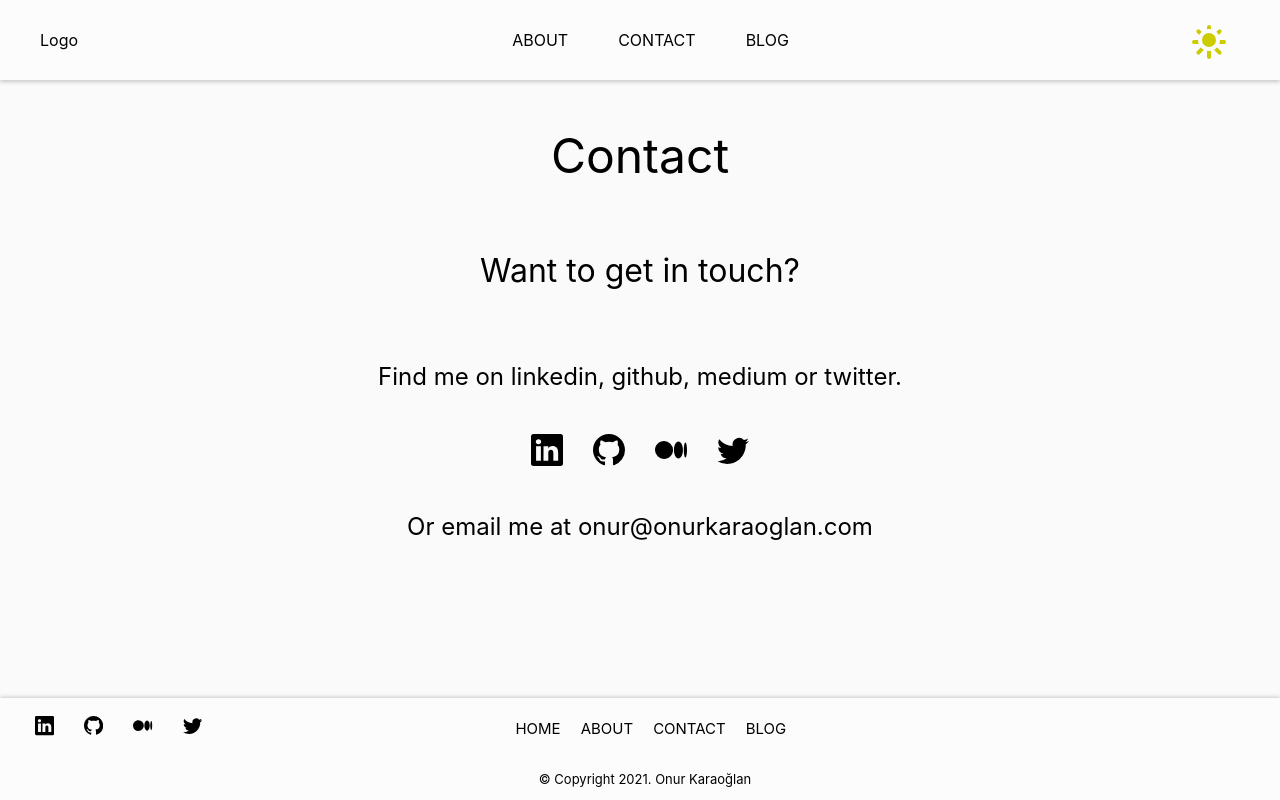
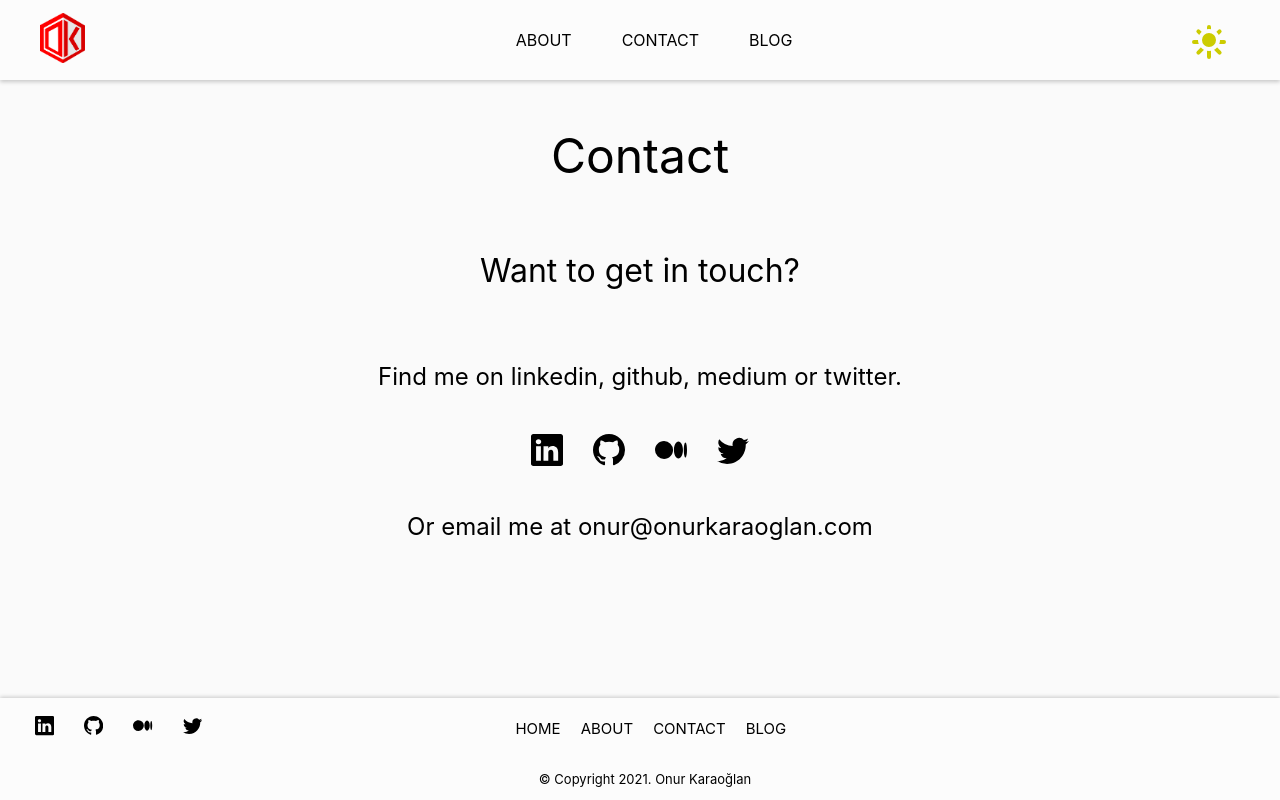
Before and after one commit to onurkaraoglan/next-contentful-blog, a Next.js app: page /contact in a window 1280 px wide. Built offline with nearby package versions, Linux system fonts and the light colour scheme.

Commit message:
logo added to nav

```diff
--- a/components/navigation.js
+++ b/components/navigation.js
@@ -37,7 +37,9 @@ function Navigation() {
       <div className="logo-nav">
         <div className="logo-container">
           <Link href="/">
-            <a> Logo </a>
+            <a>
+              <img src="/images/logo.png" width="45" height="50" alt="close" />
+            </a>
           </Link>
         </div>
         <ul className={click ? "nav-options active" : "nav-options"}>
```
Also changed, not shown: public/images/logo.png (added).
